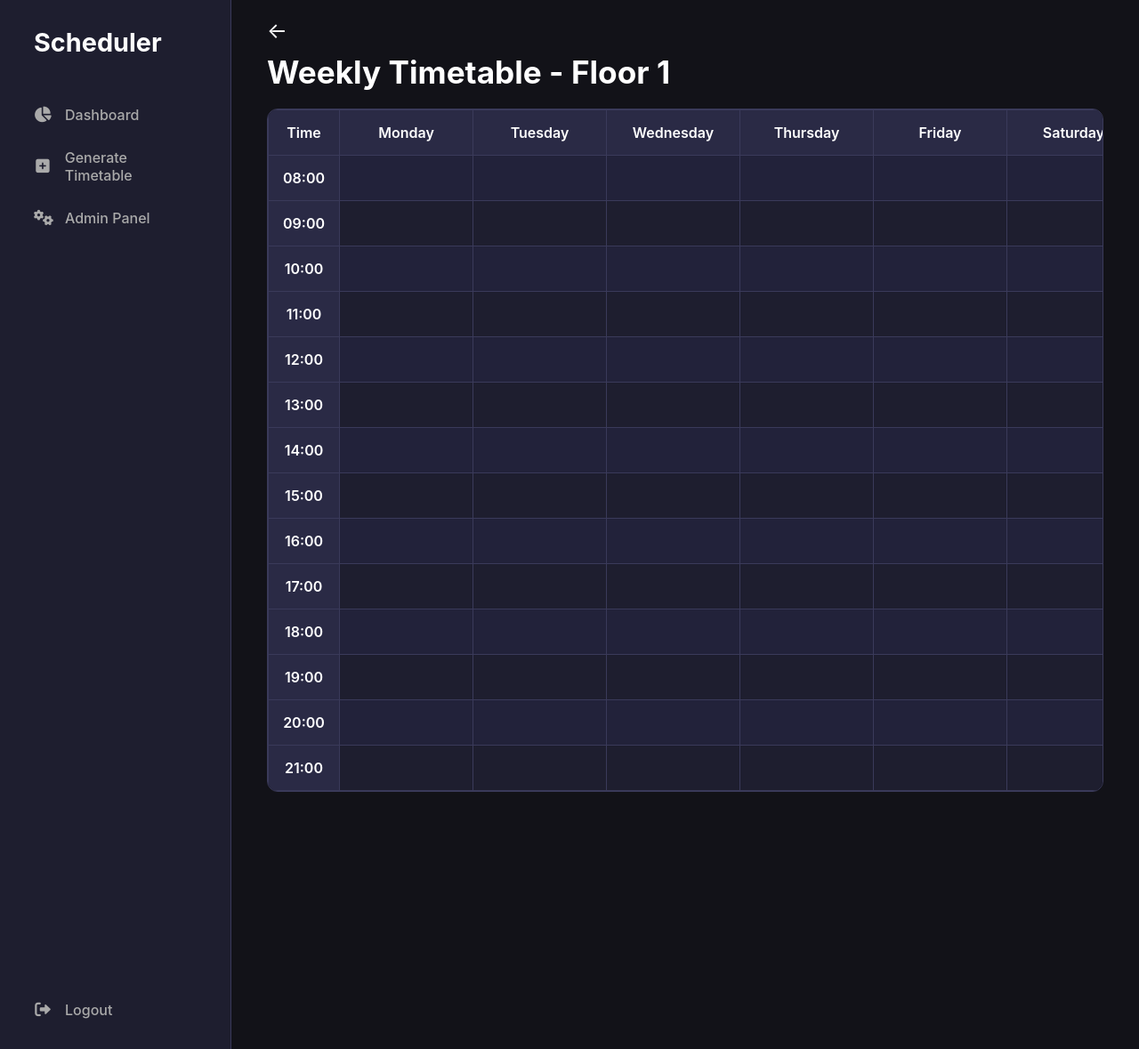
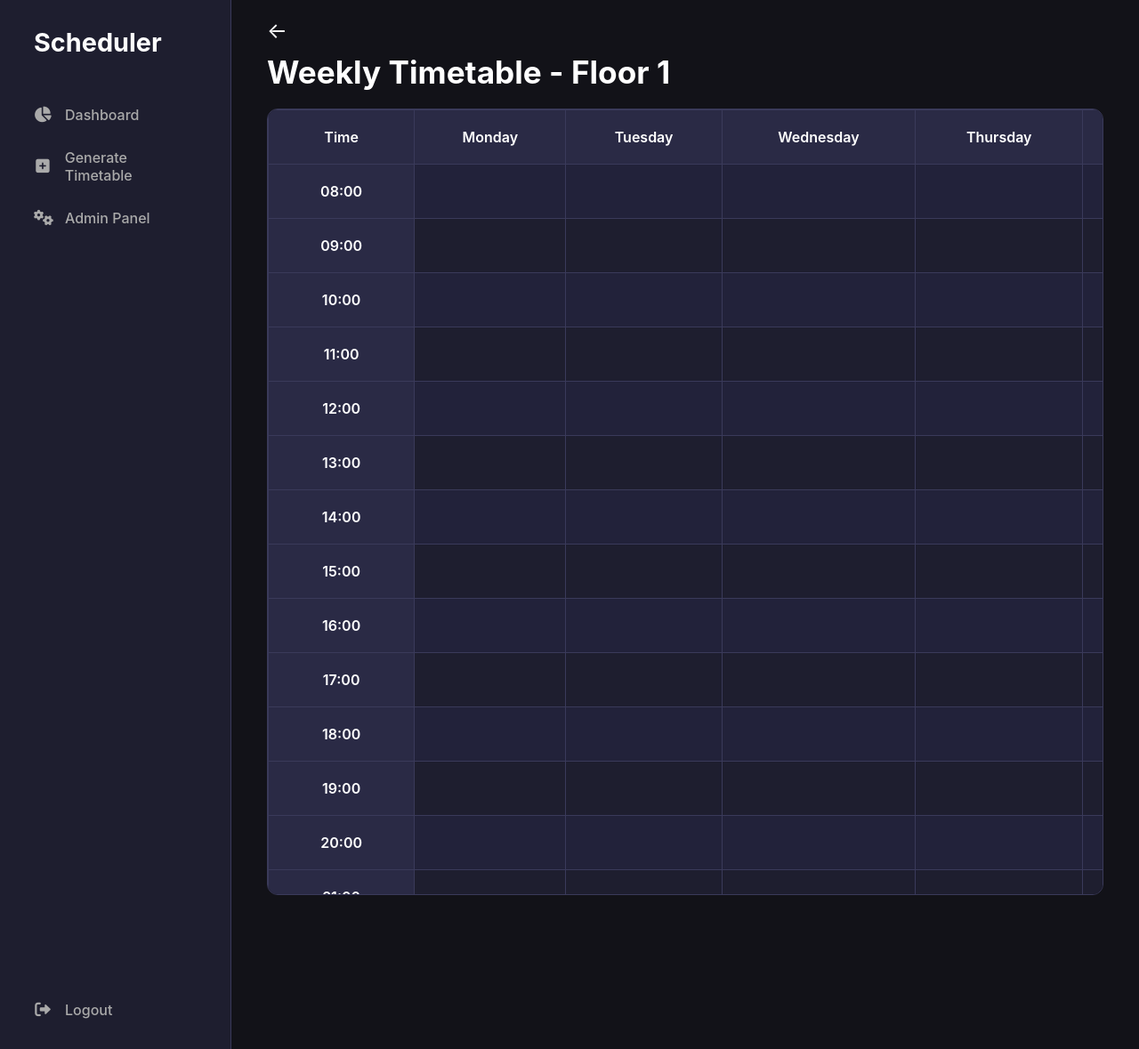
Before and after one commit to khan-debug/smartScheduler, a Flask app: page /view_timetable/1 in a window 1280 px wide. Shown: the whole page at 89% size. Run offline with Flask 3, Linux system fonts and the light colour scheme; the visitor is signed in with stand-in values (Sample User, id 1).

Commit message:
Feat: Improve timetable view and extend time range
- Increased padding and removed min-width for timetable cells to provide more space.
- Added horizontal and vertical scrollbars to the timetable container for better navigation.
- Extended the displayed time range to include 22:00 in the timetable view.

```diff
--- a/static/style.css
+++ b/static/style.css
@@ -535,19 +535,21 @@ h2 {
     background-color: var(--primary-dark);
     border: 1px solid var(--border-color);
     border-radius: 12px;
-    overflow-x: auto;
+    overflow-x: scroll;
+    max-height: 75vh;
+    overflow-y: auto;
 }
 
 .timetable {
-    width: 100%;
+    width: 150%;
     border-collapse: collapse;
+    white-space: nowrap;
 }
 
 .timetable th, .timetable td {
     border: 1px solid var(--border-color);
-    padding: 15px;
+    padding: 20px;
     text-align: center;
-    min-width: 150px;
 }
 
 .timetable thead th {
@@ -559,8 +561,8 @@ h2 {
 .timetable .time-col {
     background-color: var(--card-bg);
     font-weight: 600;
-    min-width: 80px;
-    max-width: 80px;
+    min-width: 100px;
+    max-width: 100px;
 }
 
 .timetable tbody tr:nth-child(odd) {
--- a/templates/viewTimetable.html
+++ b/templates/viewTimetable.html
@@ -22,7 +22,7 @@
             </tr>
         </thead>
         <tbody>
-            {% for hour in range(8, 22) %}
+            {% for hour in range(8, 23) %}
             <tr>
                 <td class="time-col">{{ '%02d:00' % hour }}</td>
                 <td></td>
```
